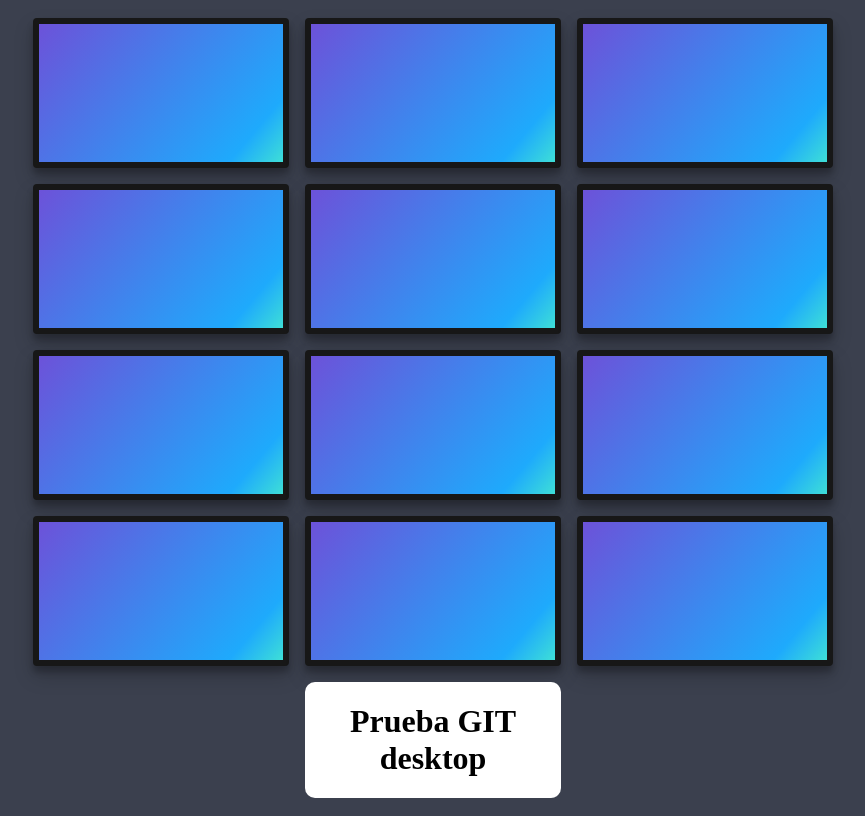
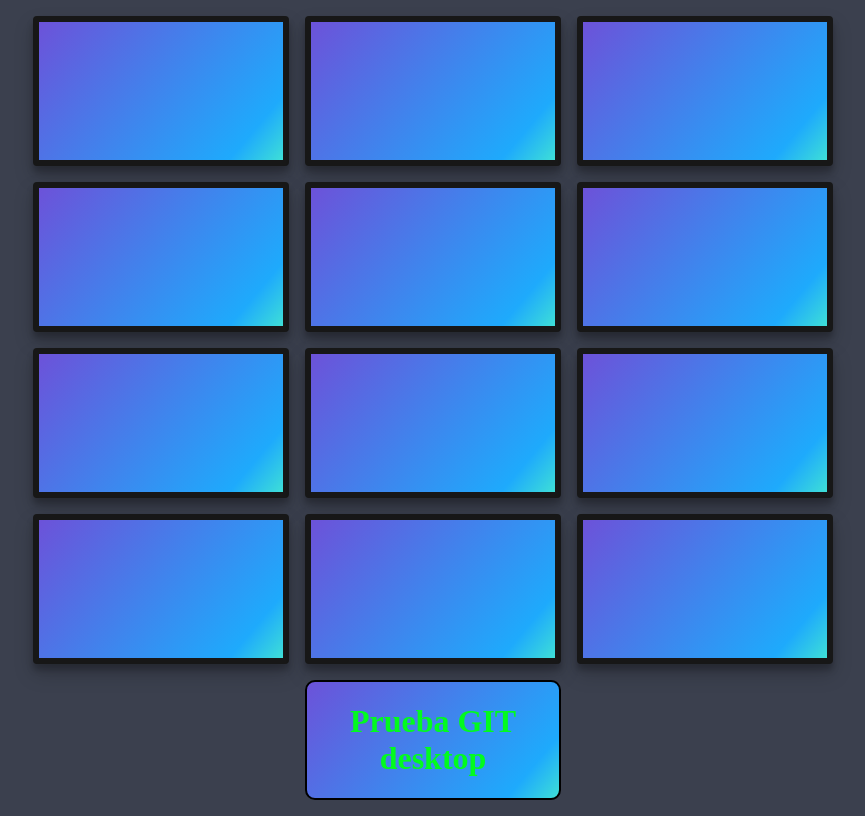
Before and after one commit to fjramirezg/udemy-git, a plain HTML site: page index.html in a window 1280 px wide. Shown: the whole page, without its empty margins (207-1072 px from the left). Drawn offline with Linux system fonts and the light colour scheme.

Commit message:
cuarto commit
agregando color de fondo al texto

```diff
--- a/styles.css
+++ b/styles.css
@@ -33,4 +33,13 @@ body {
   grid-row: 5;
   background-color: #fff;
   border-radius: 10px;
+  color: rgb(2, 251, 31);
+  background-color: #1eaafc;
+  background-image: linear-gradient(
+    130deg,
+    #6c52d9 0%,
+    #1eaafc 85%,
+    #3edfd7 100%
+  );
+  border: 2px solid black;
 }
```
